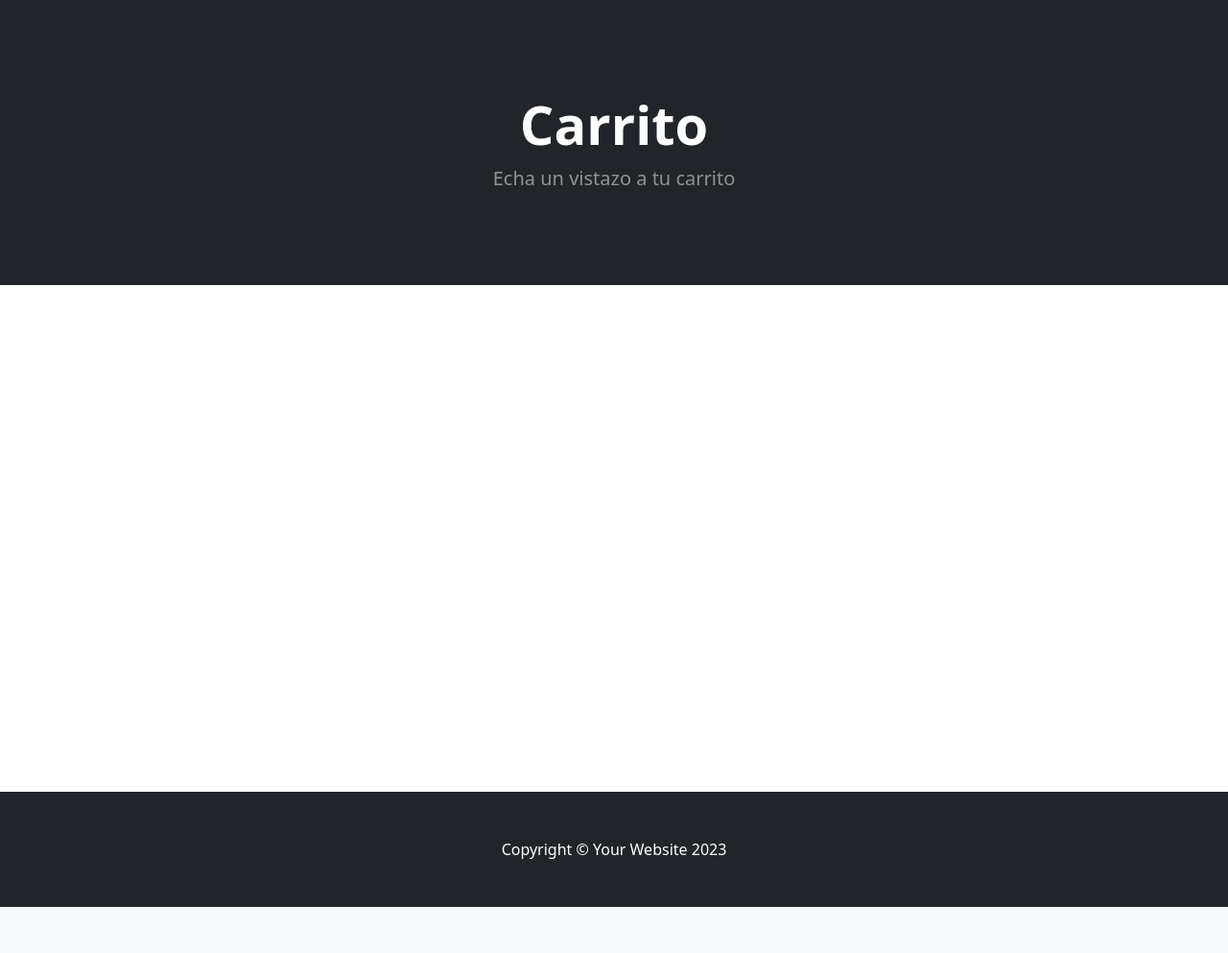
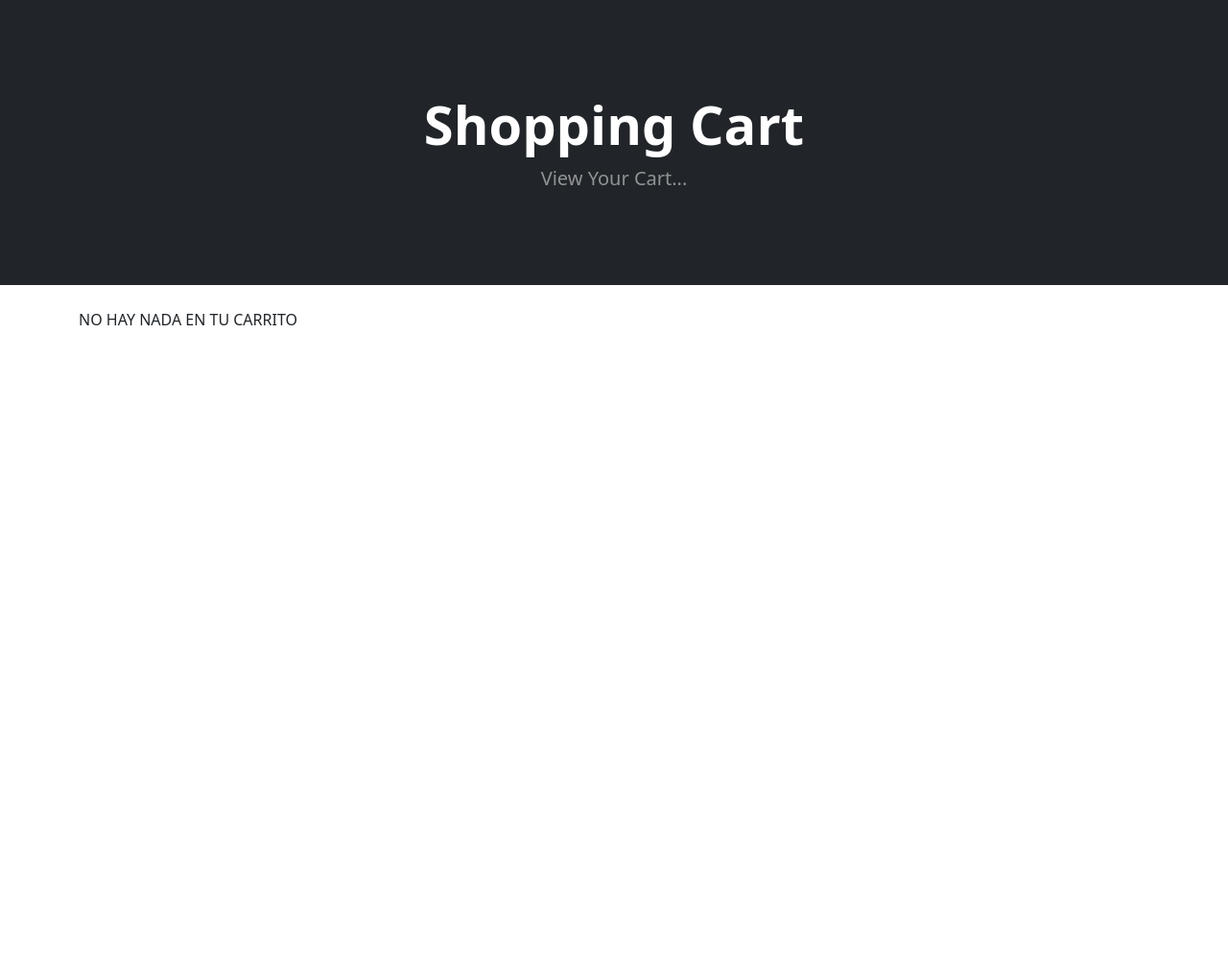
Before and after one commit to Andromeda98/Django-Ecommerce, a Django app: page /cart/ in a window 1280 px wide. Shown: the part 56-1049 px from the top of the page at 96% size. Before the commit the page ends 1001 px from the top, so only its background shows below. Run offline with Django 5.2, Linux system fonts and the light colour scheme; some libraries are stand-ins or nearby versions.

Commit message:
cambios en el carrito

```diff
--- a/ecom/cart/cart.py
+++ b/ecom/cart/cart.py
@@ -1,3 +1,7 @@
+from django.shortcuts import get_object_or_404
+from store.models import Product
+
+
 class Cart():
     def __init__(self, request):
         self.session = request.session
@@ -12,13 +16,33 @@ class Cart():
         # Make sure cart is available on all pages of site
         self.cart = cart
 
-def add(self, product):
-    product_id = str(product.id)
+    def add(self, product, quantity):  # ← ESTE MÉTODO DEBE ESTAR DENTRO DE LA CLASE
+        product_id = str(product.id)
 
-    # Logic
-    if product_id in self.cart:
-        pass
-    else:
-        self.cart[product_id] = {'price': str(product.price)}
+        product_qty = str(quantity)
+        # Logic
+        if product_id in self.cart:
+            pass
+        else:
+            #self.cart[product_id] = {'price': str(product.price)}
+            self.cart[product_id] = int(product_qty)
 
-    self.session.modified = True
+
+        self.session.modified = True
+
+    def __len__(self):
+        return len(self.cart)
+
+    def get_prods(self):
+        # Get ids from cart
+        product_ids = self.cart.keys()
+
+        # Use ids to lookup products in database model
+        products = Product.objects.filter(id__in=product_ids)
+
+        # Return those looked up products
+        return products
+
+    def get_quants(self):
+        quantities = self.cart
+        return quantities
--- a/ecom/cart/templates/cart_summary.html
+++ b/ecom/cart/templates/cart_summary.html
@@ -1,20 +1,77 @@
-
-{% extends 'base.html'%}
-
+{% extends 'base.html' %}
 {% block content %}
 
-    <!-- Header -->
-    <header class="bg-dark py-5">
-        <div class="container px-4 px-lg-5 my-5">
-            <div class="text-center text-white">
-                <h1 class="display-4 fw-bolder">Carrito</h1>
-                <p class="lead fw-normal text-white-50 mb-0">
-                    Echa un vistazo a tu carrito
-                </p>
+<!-- Header -->
+<header class="bg-dark py-5">
+    <div class="container px-4 px-lg-5 my-5">
+        <div class="text-center text-white">
+            <h1 class="display-4 fw-bolder">Shopping Cart</h1>
+            <p class="lead fw-normal text-white-50 mb-0">View Your Cart...</p>
+        </div>
+    </div>
+</header>
+<br/>
+
+<div class="container">
+    {% if cart_products %}
+    {% for product in cart_products %}
+
+    <div class="card mb-3">
+        <div class="row g-0">
+            <div class="col-md-4">
+                <img src="{{ product.image.url }}" class="img-fluid rounded-start" alt="...">
+            </div>
+            <div class="col-md-8">
+                <div class="card-body text-center">
+                    <h5 class="card-title">{{ product.name }}</h5>
+                    <p class="card-text">{{ product.description }}</p>
+
+                    {% if product.is_sale %}
+                        <!-- Product price -->
+                        <strike>
+                            ${{ product.price }}
+                        </strike>
+                        &nbsp;
+                        ${{ product.sale_price }}
+                    {% else %}
+                        ${{ product.price }}
+                        <br/>ID: {{ product.id }}
+                    {% endif %}
+                    <br/><br/>
+                        <div class="row justify-content-center">
+                            <div class="col-md-2">Quantity:</div>
+                            <div class="col-md-2">
+                                <select class="form-select form-select-sm" id="qty-cart">
+                                    {% for key, value in quantities.items %}
+                                        {% if key == product.id|slugify %}
+                                            <option selected>{{ value }}</option>
+                                        {% endif %}
+                                    {% endfor %}
+                                    <option value="1">1</option>
+                                    <option value="2">2</option>
+                                    <option value="3">3</option>
+                                    <option value="4">4</option>
+                                    <option value="5">5</option>
+                                </select>
+                            </div>
+                        </div>
+                    <br/><br/>
+
+                    <br/><br/>
+                    <a href="{% url 'home' %}" class="btn btn-secondary">Home</a>
+
+
+
+
+
+                </div>
             </div>
         </div>
-    </header>
+    </div>
 
+    {% endfor %}
+    {% else %}
+    NO HAY NADA EN TU CARRITO
     <br>    <br>
     <br>
     <br>
@@ -32,11 +89,10 @@
     <br>
     <br>
     <br>
-    <br>
-    <br>
-    <br>
-    <br>
 
+    {%endif%}
+</div>
 
+<br/><br/><br/><br/><br/><br/><br/><br/><br/><br/><br/><br/><br/><br/><br/><br/><br/><br/><br/><br/><br/><br/>
 
-{%endblock%}
+{% endblock %}
--- a/ecom/cart/views.py
+++ b/ecom/cart/views.py
@@ -4,26 +4,36 @@ from store.models import Product
 from django.http import JsonResponse
 
 def cart_summary(request):
-    return render(request, "cart_summary.html", {})
+    cart = Cart(request)
+    cart_products = cart.get_prods()
+    quantities = cart.get_quants
+    return render(request, "cart_summary.html", {'cart_products': cart_products, "quantities": quantities})
 
 def cart_add(request):
     # Get the cart
     cart = Cart(request)
 
     # test for POST
+
     if request.POST.get('action') == 'post':
         # Get stuff
         product_id = int(request.POST.get('product_id'))
+        product_qty = int(request.POST.get('product_qty'))
 
         # lookup product in DB
         product = get_object_or_404(Product, id=product_id)
 
         # Save to session
-        cart.add(product=product)
+        cart.add(product=product, quantity=product_qty)
+
+        # Get Cart Quantity
+        cart_quantity = cart.__len__()
 
         # Return response
-        response = JsonResponse({'Product Name: ': product.name})
+        # response = JsonResponse({'Product Name: ': product.name})
+        response = JsonResponse({'qty': cart_quantity})
         return response
+
 
 
 def cart_delete(request):
--- a/ecom/store/templates/base.html
+++ b/ecom/store/templates/base.html
@@ -18,9 +18,10 @@
 
     <!-- Theme CSS -->
     <link href="{% static 'css/styles.css' %}" rel="stylesheet" />
-    <script src="https://code.jquery.com/jquery-3.7.1.min.js"
-        integrity="sha256-JqT3SQfawRcv/BIHPThkBvs0OEVtfFMqPF/lYICxo="
-        crossorigin="anonymous"></script>
+
+    <script src="https://code.jquery.com/jquery-3.7.1.min.js"></script>
+
+
 </head>
 
 <body>
--- a/ecom/store/templates/navbar.html
+++ b/ecom/store/templates/navbar.html
@@ -50,7 +50,7 @@
                     <a href="{% url 'cart_summary' %}" class="btn btn-outline-dark">
                         <i class="bi-cart-fill me-1"></i>
                         Cart
-                        <span class="badge bg-dark text-white ms-1 rounded-pill">0</span>
+                        <span class="badge bg-dark text-white ms-1 rounded-pill" id="cart_quantity">{{ cart|length}}</span>
                     </a>
                 </form>
 
```
Also changed, not shown: ecom/store/templates/product.html (+25 -9 lines).
